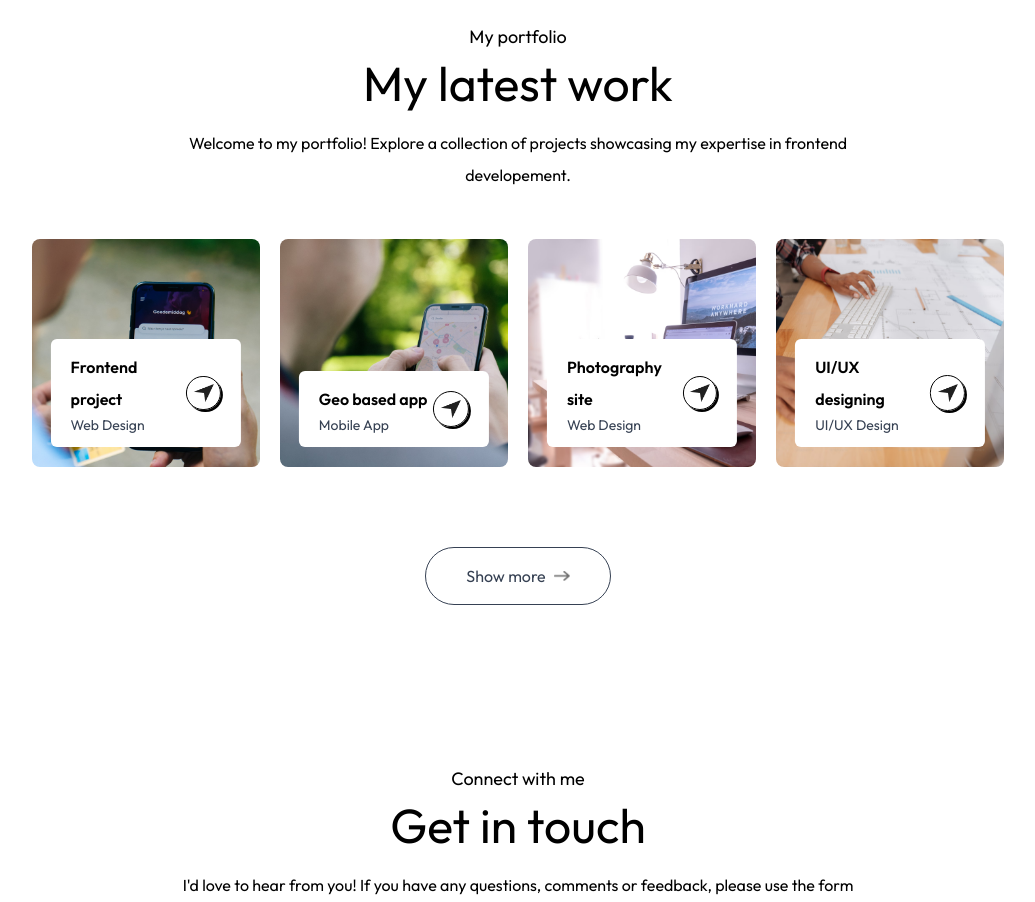
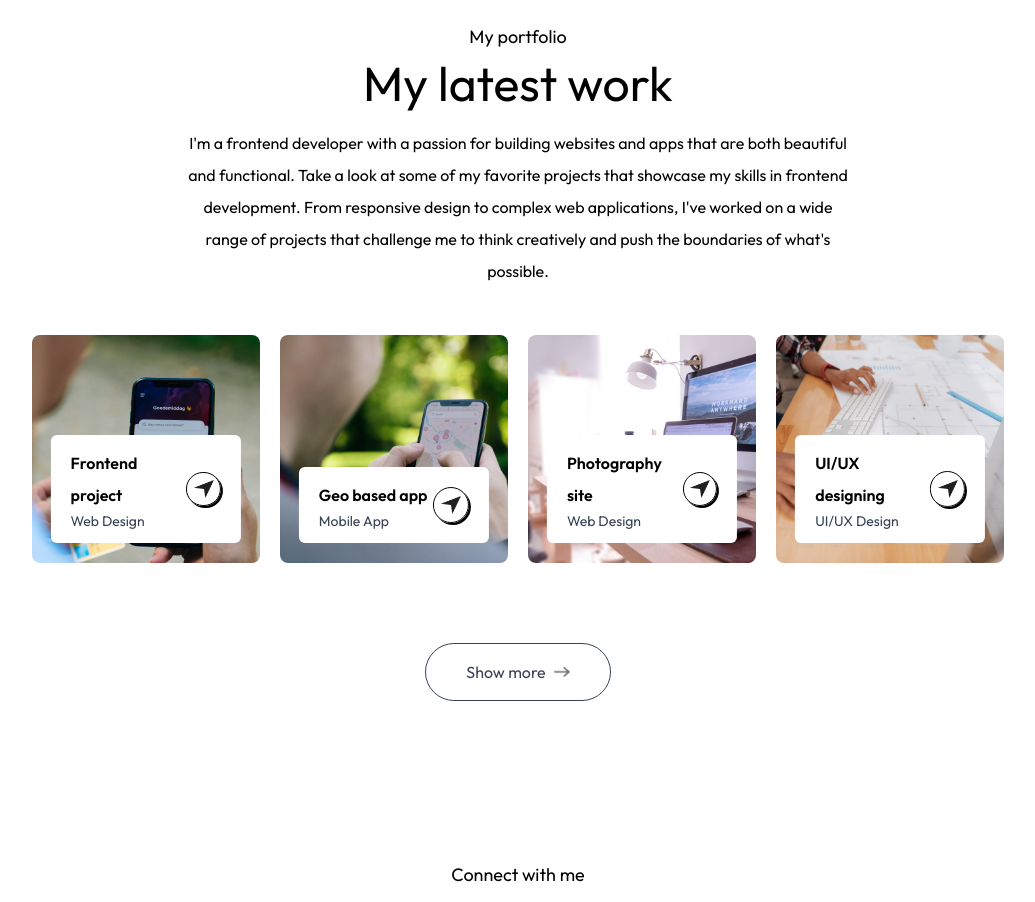
Before and after one commit to rajafulara/portfolio, a Next.js app: page / in a window 1280 px wide. Shown: the part 2280-3182 px from the top of the page, without its empty margins (122-1157 px from the left). Built offline with nearby package versions, Linux system fonts and the light colour scheme; no server answers; a web font is replaced by a local one.

Commit message:
Update data Work.jsx

```diff
--- a/app/components/Work.jsx
+++ b/app/components/Work.jsx
@@ -25,7 +25,7 @@ const Work = ({isDarkMode}) => {
         whileInView={{opacity: 1}}
         transition={{duration: 0.5, delay: 0.7}}
         className="text-center max-w-2xl mx-auto mt-5 mb-12">
-        Welcome to my portfolio! Explore a collection of projects showcasing my expertise in frontend developement.
+        I'm a frontend developer with a passion for building websites and apps that are both beautiful and functional. Take a look at some of my favorite projects that showcase my skills in frontend development. From responsive design to complex web applications, I've worked on a wide range of projects that challenge me to think creatively and push the boundaries of what's possible.
         </motion.p>
         <motion.div
         initial={{opacity: 0}}
```
